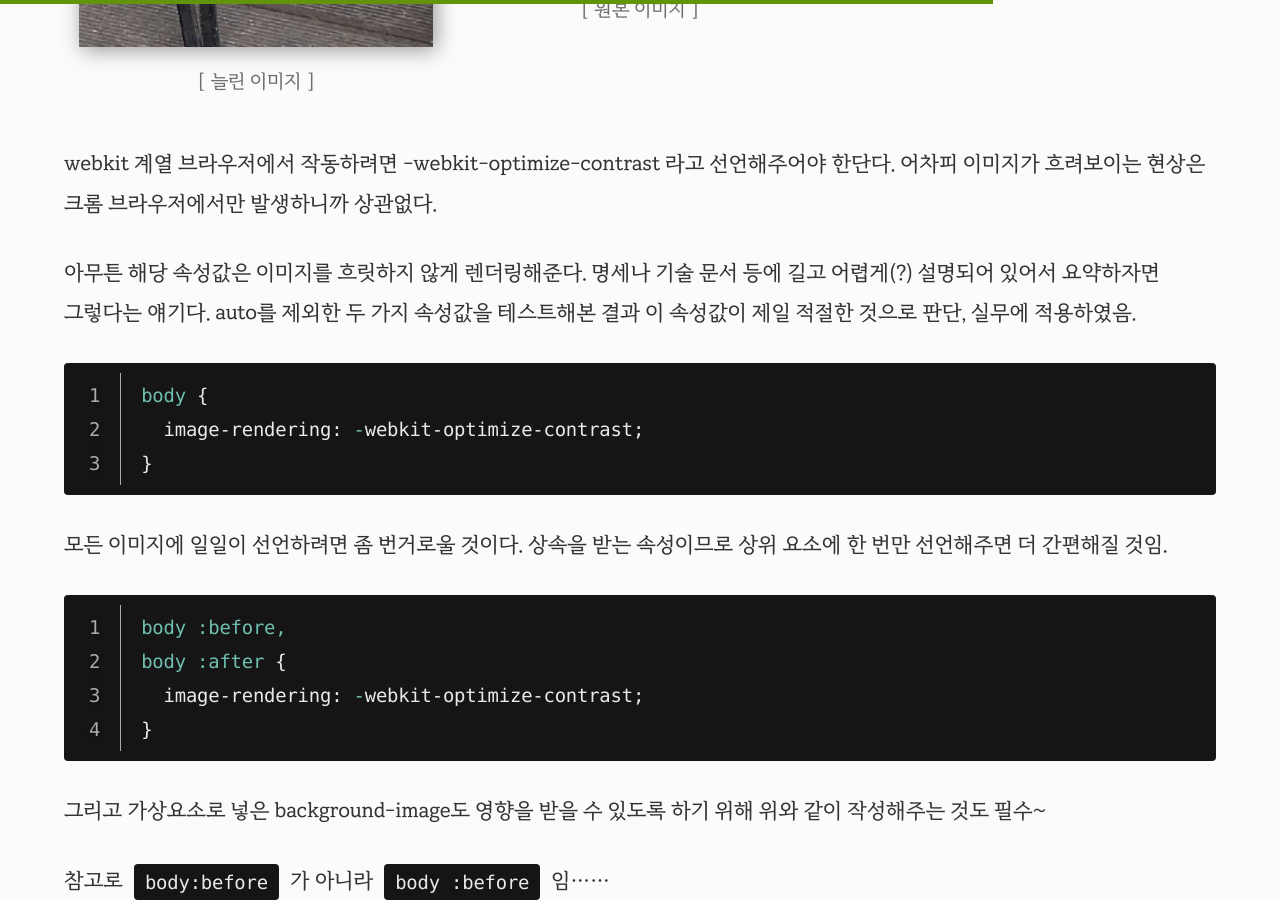
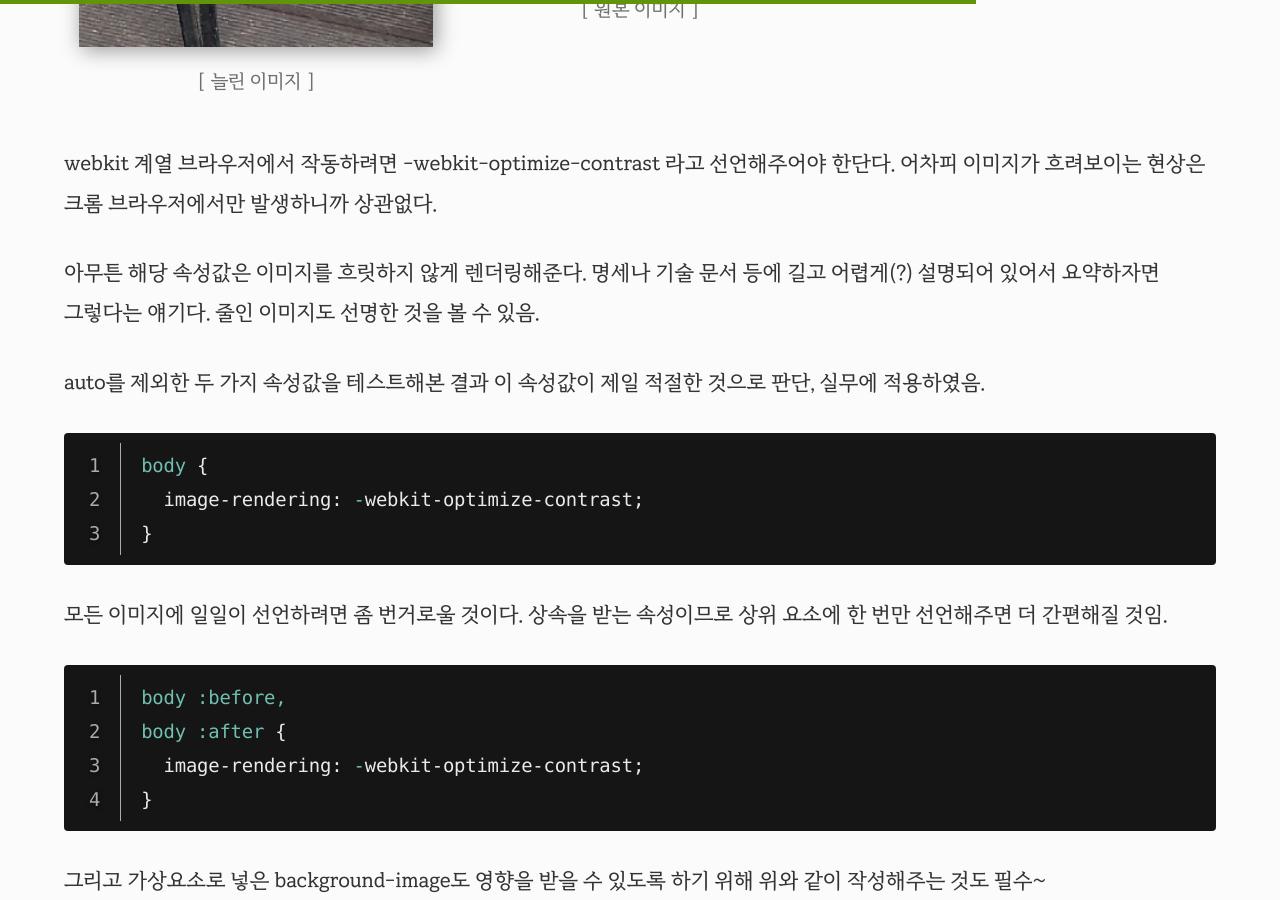
Before and after one commit to selosele/selosele.github.io, a Jekyll site: the page built from _posts/2020-09-17-sub-pixel-rendering2.md, in a window 1280 px wide and 900 px high, scrolled down 3265 px. Built offline with Jekyll 4.4.1, drawn with Linux system fonts in a browser that asks for light colours; comment, search, counter and statistics services are not loaded.

Commit message:
포스트 수정

````diff
--- a/_posts/2020-09-17-sub-pixel-rendering2.md
+++ b/_posts/2020-09-17-sub-pixel-rendering2.md
@@ -63,7 +63,9 @@ auto는 image-rendering 속성을 선언하지 않은 상태인, 즉 기본값
 
 webkit 계열 브라우저에서 작동하려면 -webkit-optimize-contrast 라고 선언해주어야 한단다. 어차피 이미지가 흐려보이는 현상은 크롬 브라우저에서만 발생하니까 상관없다.
 
-아무튼 해당 속성값은 이미지를 흐릿하지 않게 렌더링해준다. 명세나 기술 문서 등에 길고 어렵게(?) 설명되어 있어서 요약하자면 그렇다는 얘기다. auto를 제외한 두 가지 속성값을 테스트해본 결과 이 속성값이 제일 적절한 것으로 판단, 실무에 적용하였음.
+아무튼 해당 속성값은 이미지를 흐릿하지 않게 렌더링해준다. 명세나 기술 문서 등에 길고 어렵게(?) 설명되어 있어서 요약하자면 그렇다는 얘기다. 줄인 이미지도 선명한 것을 볼 수 있음.
+
+auto를 제외한 두 가지 속성값을 테스트해본 결과 이 속성값이 제일 적절한 것으로 판단, 실무에 적용하였음.
 
 {:.has-label}
 ```css
````
